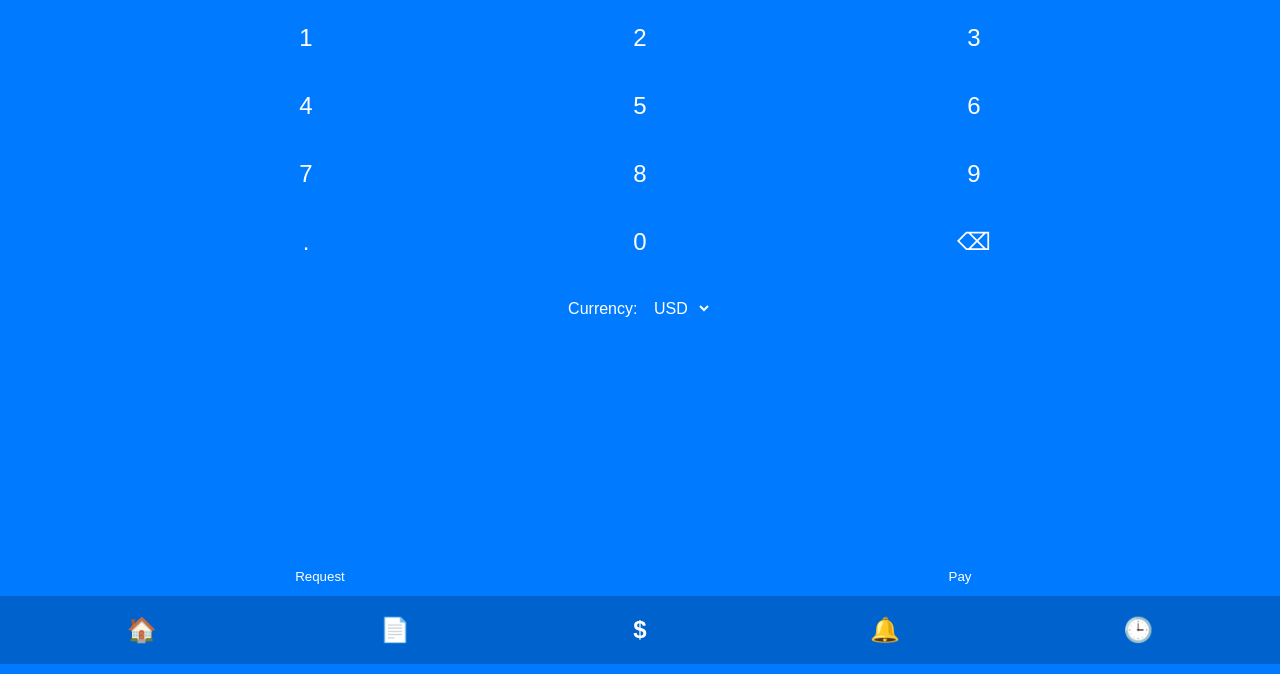
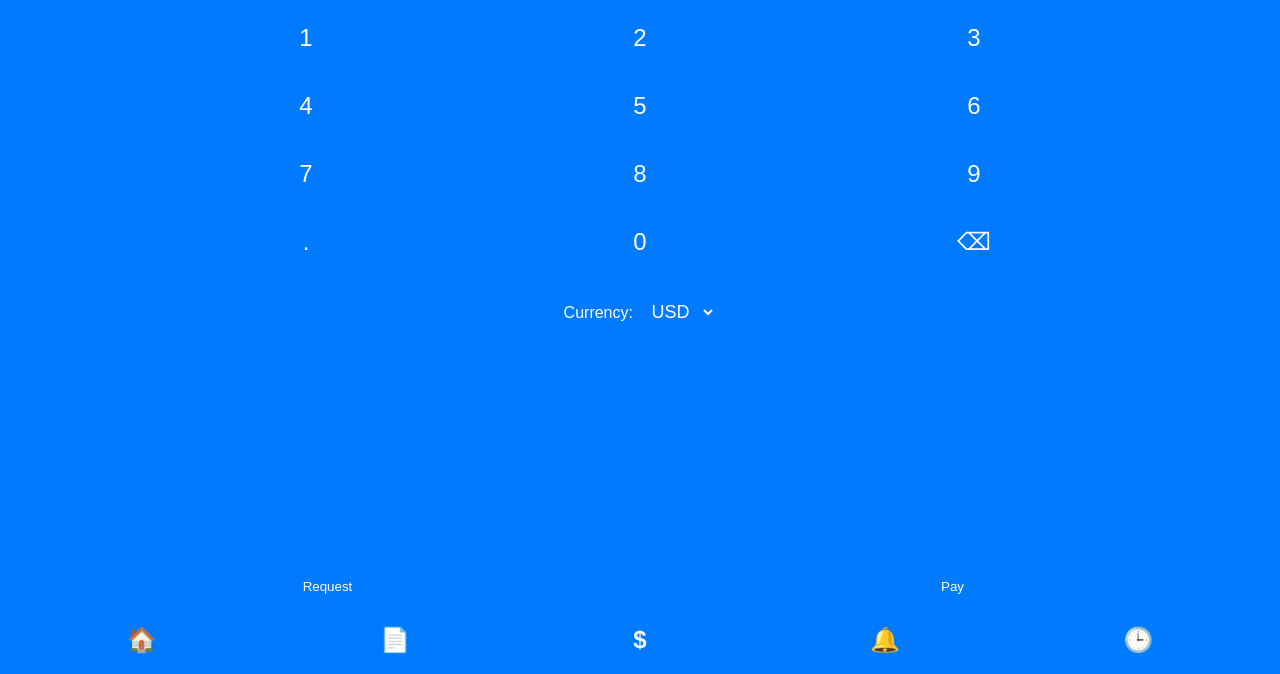
Before and after one commit to Prakhar-Gupta76/paynudesign, a plain HTML site: page index.html in a window 1280 px wide. Shown: the part 126-800 px from the top of the page. Drawn offline with Linux system fonts and the light colour scheme.

Commit message:
third commit

```diff
--- a/styles.css
+++ b/styles.css
@@ -11,7 +11,6 @@ body {
     overflow: hidden;
     display: flex;
     flex-direction: column;
-    justify-content: center;
     align-items: center;
     background: #007bff;
     font-family: Arial, sans-serif;
@@ -20,15 +19,23 @@ body {
 .container {
     display: flex;
     flex-direction: column;
-    justify-content: flex-start;
-    /* Align elements from the top */
     align-items: center;
     height: 100%;
     width: 100%;
     padding: 20px;
     color: white;
-    overflow-y: auto;
-    /* Allow scrolling if needed */
+    position: relative;
+    /* Needed for absolute positioning */
+}
+
+.top-section {
+    flex-grow: 1;
+    /* Allows the section to take space naturally */
+    display: flex;
+    flex-direction: column;
+    justify-content: center;
+    align-items: center;
+    width: 100%;
 }
 
 h2 {
@@ -66,15 +73,15 @@ h2 {
 }
 
 .currency-selector {
-    margin-top: 20px;
-    /* Add spacing above */
-    margin-bottom: auto;
-    /* Push buttons down */
+    margin: 20px 0;
+    /* Added margin so it doesn't overlap */
+    width: 100%;
+    text-align: center;
 }
 
 select {
-    padding: 8px;
-    font-size: 16px;
+    padding: 10px;
+    font-size: 18px;
     background: transparent;
     color: white;
     border: none;
@@ -84,7 +91,7 @@ select {
     width: 100%;
     position: absolute;
     bottom: 0;
-    background: #007bff;
+    /* background: #007bff; */
     padding: 10px 0;
 }
 
@@ -92,14 +99,20 @@ select {
     display: flex;
     justify-content: space-around;
     width: 100%;
+    padding: 15px;
+    background: #007bff;
+    position: absolute;
+    bottom: 50px;
+    /* Ensures buttons don't overlap with nav */
 }
 
 .buttons button {
     width: 45%;
-    padding: 12px;
+    padding: 15px;
     background: transparent;
     color: white;
     cursor: pointer;
+    /* margin: 5px; */
 }
 
 .nav {
@@ -107,7 +120,9 @@ select {
     justify-content: space-around;
     width: 100%;
     padding: 15px;
-    background: rgba(0, 0, 0, 0.2);
+    /* background: rgba(0, 0, 0, 0.2); */
+    position: absolute;
+    bottom: 0;
 }
 
 .nav span {
```
